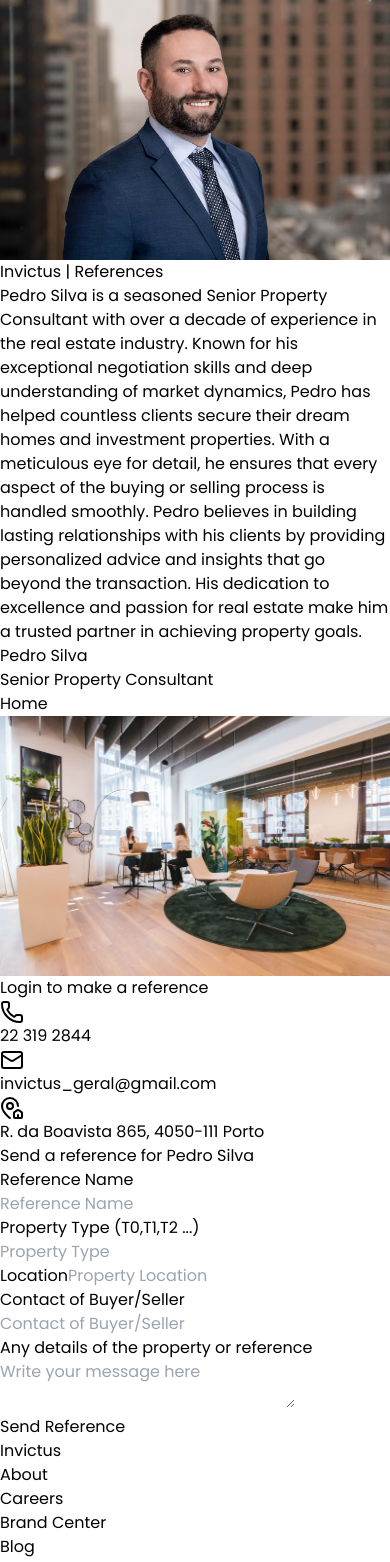
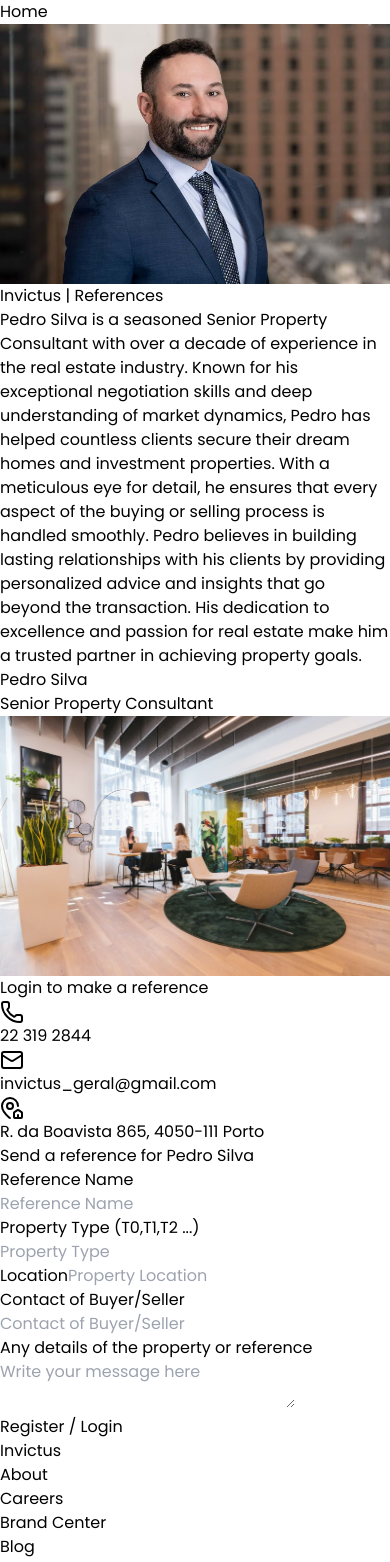
Before and after one commit to MiguelGuedes1/References_demo, a React (Vite) app: page /DetalhesConsultor/1 in a window 390 px wide. Shown: the top 1562 px of the page. Built offline with nearby package versions, Linux system fonts and the light colour scheme; no server answers; a web font is replaced by a local one.

Commit message:
melhorias_ruben

```diff
--- a/src/paginas/DetalhesConsultor.jsx
+++ b/src/paginas/DetalhesConsultor.jsx
@@ -3,7 +3,7 @@ import assets from "../assets/assets"
 import { useNavigate } from 'react-router-dom'
 import Footer from '../componentes/Footer'
 import React,{useEffect,useState,useContext } from 'react'
-import { Phone, Mail, MapPinHouse } from 'lucide-react'
+import { Phone, Mail, MapPinHouse,House } from 'lucide-react'
 import { collection, addDoc } from "firebase/firestore" // Importa funções necessárias do Firestore
 import { auth } from '../firebase/firebaseConfig'
 import { db } from '../firebase/firebaseConfig'
@@ -74,12 +74,18 @@ const DetalhesConsultor = () => {
         setContacto("");
         setMensagem("");
 
+
+
         toast.update(toastId, {
         render: 'Referral sent, check your status in referral sent on your profile',
         type: 'success',
         isLoading: false,
         autoClose: 4000,
         })
+
+        setTimeout(() => {
+            navigate('/');
+        }, 4000);
 
     } catch (error) {
 
@@ -185,6 +191,12 @@ const DetalhesConsultor = () => {
     <div className="consultor-details">
 
         <section data-aos="fade-down"  class="bg-white dark:bg-gray-900">
+        <button onClick={() => navigate('/')} type="button" class=" m-3 relative inline-flex items-center justify-center p-0.5 mb-2 me-2 overflow-hidden text-sm font-medium text-gray-900 rounded-lg group bg-gradient-to-br from-purple-600 to-blue-500 group-hover:from-purple-600 group-hover:to-blue-500 hover:text-white dark:text-white focus:ring-4 focus:outline-none focus:ring-blue-300 dark:focus:ring-blue-800">
+        <span class="relative px-5 py-2.5 transition-all ease-in duration-75 bg-white dark:bg-gray-900 rounded-md group-hover:bg-opacity-0">
+        Home
+        </span>
+        </button>
+
             <div class="container px-6 py-10 mx-auto">
                 <div class="lg:-mx-6 lg:flex lg:items-center">
                     <img class="object-cover object-center lg:w-1/2 lg:mx-6 w-full h-96 rounded-lg md:h-[35rem] lg:h-[46rem]" src={consultor.imagem} target="blank" alt=""/>
@@ -204,7 +216,7 @@ const DetalhesConsultor = () => {
                         <p data-aos="fade-right" class="text-gray-600 dark:text-gray-300">{consultor.funcao}</p>
 
                         <div class="flex items-center justify-between mt-12 lg:justify-start">
-                        <button   onClick={() => navigate('/')} type="button" class="text-white bg-gradient-to-r from-cyan-500 to-blue-500 hover:bg-gradient-to-bl focus:ring-4 focus:outline-none focus:ring-cyan-300 dark:focus:ring-cyan-800 font-medium rounded-lg text-sm px-5 py-2.5 text-center me-2 mb-2">Home</button>
+
                         </div>
                             </div>
                         </div>
@@ -342,13 +354,34 @@ const DetalhesConsultor = () => {
                                     onChange={(e) => setMensagem(e.target.value)}
                                 />
                             </div>
+                            {user?
 
-                            <button
+                            <button data-aos="fade-down"
                                 type="submit"
                                 className="w-full h-10 text-white text-sm font-semibold leading-6 rounded-full transition-all duration-700 hover:bg-indigo-800 bg-indigo-600 shadow-sm"
                             >
                                 Send Reference
                             </button>
+                            :
+                             <button data-aos="fade-down"
+                                onClick={(e) => navigate('/login')}
+                                className="
+                                relative inline-flex items-center justify-center
+                                p-1 sm:p-0.5 mb-2 mt-3 me-2
+                                overflow-hidden text-xs sm:text-sm font-medium
+                                text-gray-900 rounded-lg group
+                                bg-gradient-to-br from-purple-500 to-pink-500
+                                group-hover:from-purple-500 group-hover:to-pink-500
+                                hover:text-white dark:text-white
+                                focus:ring-4 focus:outline-none
+                                focus:ring-purple-200 dark:focus:ring-purple-800
+                            "
+                            >
+                                <span className="relative px-5 py-2.5 transition-all ease-in duration-75 bg-white dark:bg-gray-900 rounded-md group-hover:bg-opacity-0">
+                                Register / Login
+                                </span>
+                            </button>}
+
                         </form>
 
                     </div>
--- a/src/paginas/Login_Admin.jsx
+++ b/src/paginas/Login_Admin.jsx
@@ -1,13 +1,15 @@
 import React, { useEffect, useState, useContext } from 'react';
 import { collection, query, where, getDocs, updateDoc, doc } from 'firebase/firestore';
-import { db } from '../firebase/firebaseConfig';
+import { signOut } from 'firebase/auth';
+import { db,auth } from '../firebase/firebaseConfig';
 import AuthContext from '../contexts/AuthContext';
 import { ToastContainer } from 'react-toastify';
 import Footer from '../componentes/Footer';
 import Navbar from '../componentes/Navbar';
-import { CheckCircle, XCircle, Clock, MapPin, MessageSquare, Phone, Info, FileText, House, CircleUserRound, UserSearch, CalendarDays, Handshake,Mail,UserPen } from 'lucide-react'
+import { CheckCircle, XCircle, Clock, MapPin, MessageSquare, Phone, Info, FileText, House, CircleUserRound, UserSearch, CalendarDays, Handshake,Mail,UserPen,LogOut  } from 'lucide-react'
 import Aos from "aos"
 import 'aos/dist/aos.css'
+import { useNavigate } from 'react-router-dom'
 
 const LoginAdmin = () => {
   const [references, setReferences] = useState([]);
@@ -15,6 +17,7 @@ const LoginAdmin = () => {
   const [loading, setLoading] = useState(true);
   const [editState, setEditState] = useState('');
   const [selectedReference, setSelectedReference] = useState(null);
+  const navigate=useNavigate()
 
   useEffect(() => {
     const fetchReferences = async () => {
@@ -27,7 +30,12 @@ const LoginAdmin = () => {
           id: doc.id,
           ...doc.data(),
         }));
+
+        // Ordenar por `createdAt` (mais recente primeiro)
+        fetchedReferences.sort((a, b) => b.createdAt.seconds - a.createdAt.seconds);
+
         setReferences(fetchedReferences);
+
       } catch (error) {
         console.error('Erro ao buscar referências:', error);
       } finally {
@@ -61,6 +69,15 @@ const LoginAdmin = () => {
     }
   }
 
+  const handleLogout = async () => {      // Funçao para efectuar o Logout
+    try {
+      await signOut(auth);
+      navigate('/');
+    } catch (error) {
+      console.error('Erro ao fazer logout:', error);
+    }
+  };
+
 
       useEffect(() => {
         Aos.init({duration:1000})
@@ -69,6 +86,17 @@ const LoginAdmin = () => {
 
   return (
     <div data-aos="fade-down" className="w-full min-h-screen bg-gray-100">
+      <nav className="fixed top-0 left-0 w-full z-20 bg-gradient-to-b from-black/50 via-black/30 to-transparent backdrop-blur-lg shadow-lg p-4 flex justify-between items-center text-white">
+      <p data-aos="fade-down" className="text-white font-bold hidden sm:block">Invictus | References</p>
+        <button data-aos="fade-down"
+          onClick={handleLogout}
+          className="flex items-center gap-2 bg-indigo-800 hover:bg-indigo-900 px-4 py-2 rounded-md text-sm"
+        >
+          <LogOut size={15} />
+          Logout
+        </button>
+      </nav>
+
 
       {/* Information Section */}
       <section className="py-14 px-6 lg:px-16 bg-white">
@@ -130,9 +158,12 @@ const LoginAdmin = () => {
                 <p className="text-gray-600 mb-2 text-sm">
                   <UserPen className="inline mr-2 text-indigo-500" /><strong>Real estate consultant:</strong> {ref.Referencia_para_Consultor}
                 </p>
+
                 <p className="text-gray-600 mb-2 text-sm">
-                  <CalendarDays className="inline mr-2 text-indigo-500" /><strong>Date sent:</strong> {new Date(ref.createdAt.seconds * 1000).toLocaleDateString('pt-PT')}
+                <CalendarDays className="inline mr-2 text-indigo-500" />
+                 <strong>Date sent:</strong> {new Date(ref.createdAt.seconds * 1000).toLocaleString('pt-PT', { dateStyle: 'short', timeStyle: 'short', hour12: false })}
                 </p>
+
 
                 <p className="text-gray-600 mb-2 text-sm flex">
                   <Handshake className="inline mr-2 text-indigo-500" /><strong>Status: </strong>
--- a/src/paginas/ReferencesSent.jsx
+++ b/src/paginas/ReferencesSent.jsx
@@ -30,6 +30,10 @@ const ReferencesSent = () => {
           id: doc.id,
           ...doc.data(),
         }));
+
+        // Ordenar por `createdAt` (mais recente primeiro)
+        fetchedReferences.sort((a, b) => b.createdAt.seconds - a.createdAt.seconds);
+
         setReferences(fetchedReferences);
       } catch (error) {
         console.error('Erro ao buscar referências:', error);
@@ -52,9 +56,11 @@ const ReferencesSent = () => {
 
       <div className='bg-white'>
 
-        <div onClick={(e) => navigate("/")} className='mt-5 ml-5 cursor-pointer'>
-        <CircleArrowLeft className='text-indigo-600 size-7'/>
-        </div>
+      <button onClick={() => navigate('/')} type="button" class=" m-3 relative inline-flex items-center justify-center p-0.5 mb-2 me-2 overflow-hidden text-sm font-medium text-gray-900 rounded-lg group bg-gradient-to-br from-purple-600 to-blue-500 group-hover:from-purple-600 group-hover:to-blue-500 hover:text-white dark:text-white focus:ring-4 focus:outline-none focus:ring-blue-300 dark:focus:ring-blue-800">
+        <span class="relative px-5 py-2.5 transition-all ease-in duration-75 bg-white dark:bg-gray-900 rounded-md group-hover:bg-opacity-0 text-[13px]">
+        Home
+        </span>
+      </button>
 
       </div>
 
@@ -122,7 +128,8 @@ const ReferencesSent = () => {
                   <UserSearch className="inline mr-2 text-indigo-500" /><strong>Real estate consultant:</strong> {ref.Referencia_para_Consultor}
                 </p>
                 <p className="text-gray-600 mb-2 text-sm">
-                  <CalendarDays className="inline mr-2 text-indigo-500" /><strong>Date sent:</strong> {new Date(ref.createdAt.seconds * 1000).toLocaleDateString('pt-PT')}
+                  <CalendarDays className="inline mr-2 text-indigo-500" />
+                  <strong>Date sent:</strong> {new Date(ref.createdAt.seconds * 1000).toLocaleString('pt-PT', { dateStyle: 'short', timeStyle: 'short', hour12: false })}
                 </p>
                 <p className="text-gray-600 mb-2 text-sm flex ">
                   <Handshake className="inline mr-2 text-indigo-500" /><strong>Status:</strong> <p className='pl-1 font-extrabold text-green-500'>{ref.Estado_Da_referencia}</p>
```
Also changed, not shown: src/paginas/Registo.jsx (+29 -19 lines).
